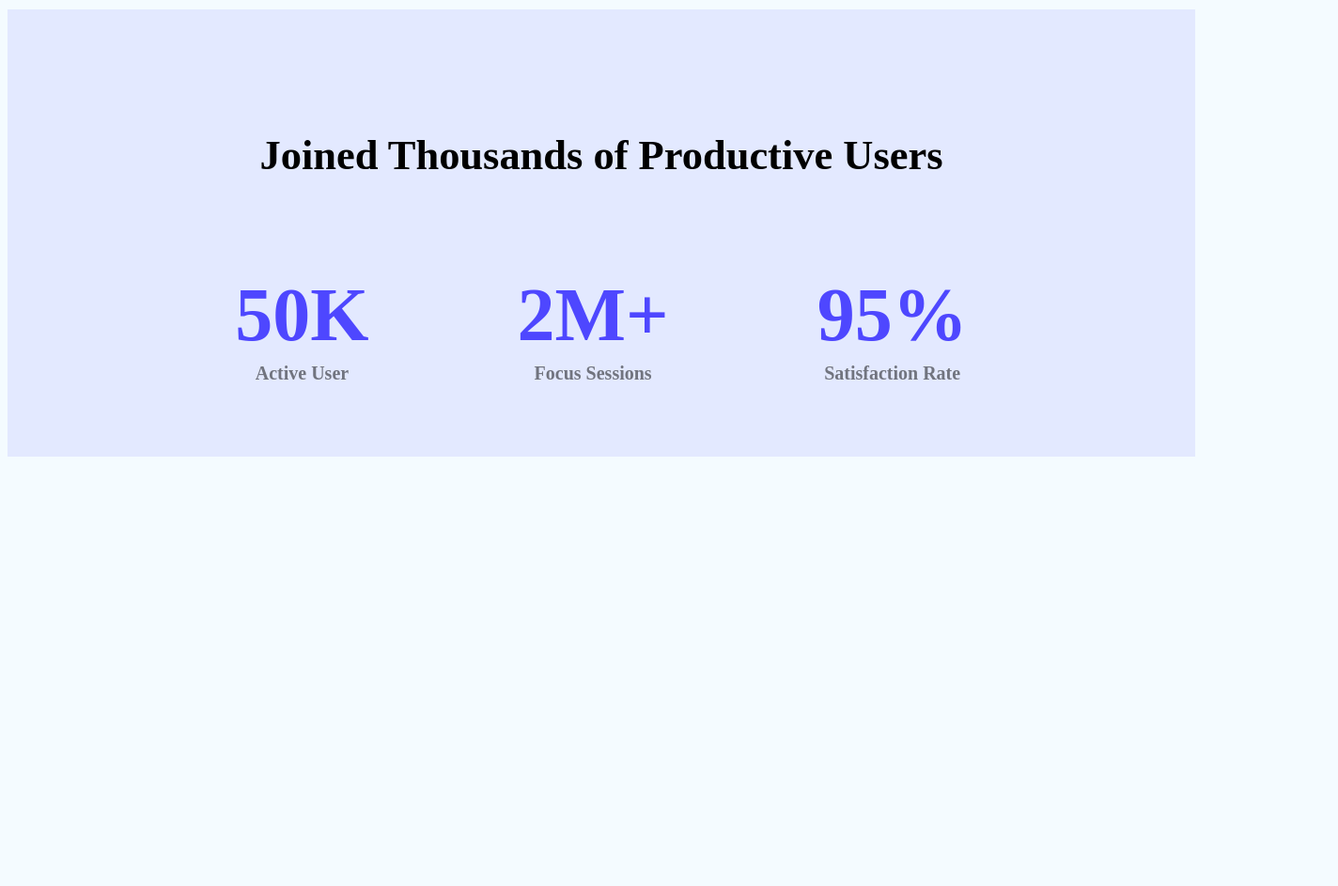
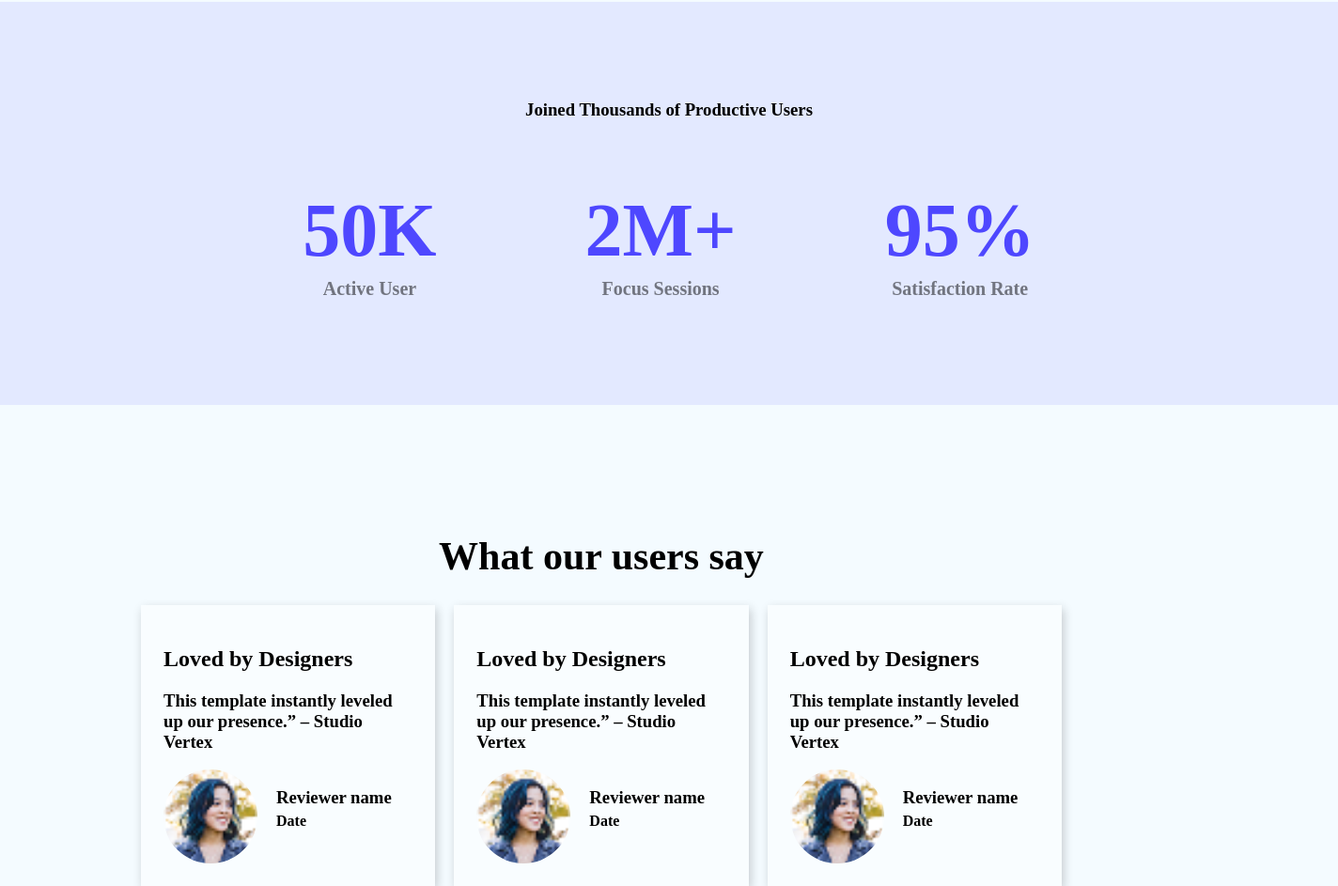
Before and after one commit to nahidislamalif/B12A01-landing-launchpad, a plain HTML site: page index.html in a window 1280 px wide. Shown: the part 1260-2203 px from the top of the page at 94% size, 1424 px wide, since content can reach past the window. Before the commit the page ends 1754 px from the top, so only its background shows below. Drawn offline with Linux system fonts and the light colour scheme.

Commit message:
user review

```diff
--- a/index.html
+++ b/index.html
@@ -37,7 +37,7 @@
 
     <!-- User section  -->
      <div class="user-section">
-        <div style="font-size: 38px; font-weight:bold;"><h3>Joined Thousands of Productive Users</h3></div>
+        <div ><h3>Joined Thousands of Productive Users</h3>  </div>
 
         <div class="user">
             <div class="user-text" >
@@ -57,5 +57,52 @@
 
      </div>
 
+     <!-- user says -->
+      <div class="user-says">
+        <h1>What our users say</h1>
+
+        <div class="user-review">
+            <div class="user-design">
+
+                <h2>Loved by Designers</h2>
+                <h3>This template instantly leveled up our presence.” – Studio Vertex</h3>
+                <div class="user-flex" >
+                    <img src="./Assets/avatar.png" alt="">
+                    <div><h3>Reviewer name</h3>
+                        <h4>Date</h4>
+                        </div>
+
+                </div>
+                </div>
+            <div class="user-design">
+
+                <h2>Loved by Designers</h2>
+                <h3>This template instantly leveled up our presence.” – Studio Vertex</h3>
+                <div class="user-flex" >
+                    <img src="./Assets/avatar.png" alt="">
+                    <div><h3>Reviewer name</h3>
+                        <h4>Date</h4>
+                        </div>
+
+                </div>
+                </div>
+            <div class="user-design">
+
+                <h2>Loved by Designers</h2>
+                <h3>This template instantly leveled up our presence.” – Studio Vertex</h3>
+                <div class="user-flex" >
+                    <img src="./Assets/avatar.png" alt="">
+                    <div><h3>Reviewer name</h3>
+                        <h4>Date</h4>
+                        </div>
+
+                </div>
+                </div>
+
+            </div>
+        </div>
+
+
+
 </body>
 </html>
--- a/styles.css
+++ b/styles.css
@@ -1,5 +1,7 @@
 body{
     background-color: rgb(244, 251, 255);
+    max-width: 1440px;
+    margin: 0 auto;
 }
 header{
     background-image: url('./Assets/Hero-bg.png');
@@ -41,7 +43,7 @@ button{
     justify-content: center;
     justify-items: center;
     gap: 220px;
-    padding: 116px 150px;
+    padding: 116px 50px;
 }
 .action-text h1{
     font-size: 42px;
@@ -59,8 +61,8 @@ button{
 /* user styles */
 .user-section{
     text-align: center;
-    max-width: 1140px;
-    height: 306px;
+    width: 1140px;
+    margin: 0 150px;
     margin: 0 auto;
     padding: 85px 142px;
     background-color:rgba(78, 71, 255, 0.1);
@@ -71,6 +73,7 @@ button{
     justify-content: space-between;
     justify-content: center;
     gap: 158px;
+    max-width: 1140px;
 }
 .user h1 {
     font-size: 80px;
@@ -83,3 +86,44 @@ button{
     font-size: 20px;
     margin-top: 0px;
 }
+
+/* user-review */
+.user-says{
+    margin-top: 137px;
+
+
+}
+.user-says h1{
+    text-align: center;
+    font-size: 42px;
+}
+.user-review{
+    display: flex;
+    justify-content: center;
+    margin: 0px 150px;
+
+    gap: 20px;
+
+}
+
+.user-flex{
+    display: flex;
+    justify-content: flex-start;
+    gap: 20px;
+}
+.user-design{
+    background-color:rgba(255, 255, 255, 0.5);
+    box-shadow: 2px 4px 10px rgba(0, 0, 0, 0.2);
+    padding: 24px;
+}
+.user-design img {
+    height: 100px;
+    width: 100px;
+    border-radius: 50%;
+}
+.user-flex h3{
+    margin-bottom: 5px;
+}
+.user-flex h4{
+    margin-top: 0px;
+}
```
